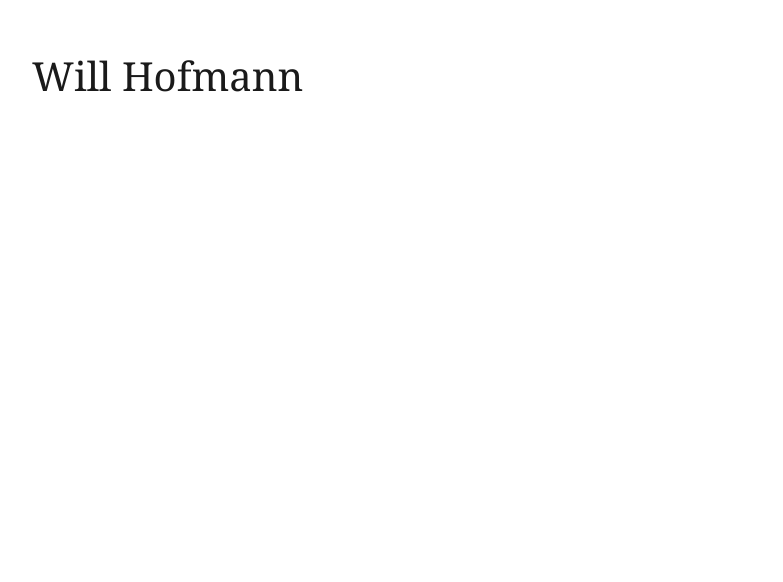
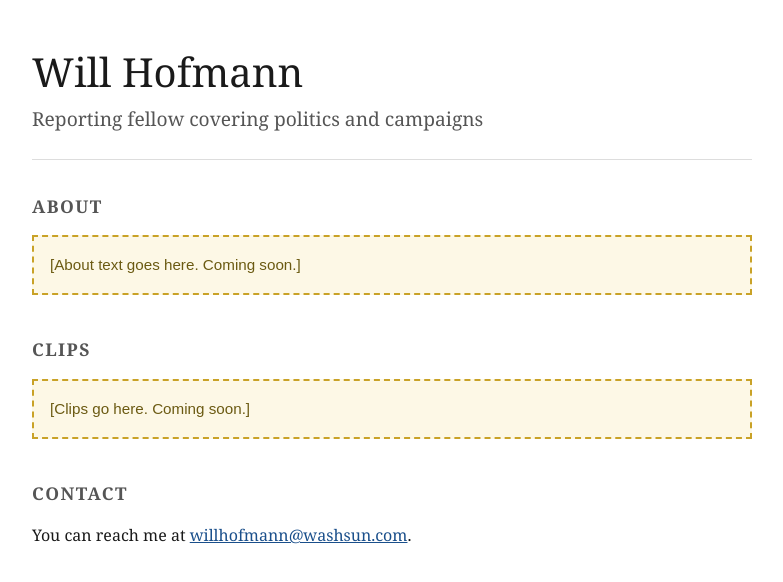
Before and after one commit to willhofmann2-cloud/website, a plain HTML site: page index.html in a window 1280 px wide. Shown: the whole page, without its empty margins (248-1031 px from the left). Drawn offline with Linux system fonts and the light colour scheme.

Commit message:
Build one-page site: headline, About, Clips, contact
Co-Authored-By: Claude Opus 5.5 <noreply@anthropic.com>
Claude-Session: https://claude.ai/code/session_0165iQa6mgsAsQFUzyyUC3xM

```diff
--- a/index.html
+++ b/index.html
@@ -9,6 +9,7 @@
       margin: 0;
       padding: 48px 16px;
       font-family: Georgia, "Times New Roman", serif;
+      line-height: 1.6;
       color: #1a1a1a;
       background: #ffffff;
     }
@@ -16,16 +17,68 @@
       max-width: 720px;
       margin: 0 auto;
     }
+    header {
+      border-bottom: 1px solid #ddd;
+      padding-bottom: 24px;
+      margin-bottom: 32px;
+    }
     h1 {
       font-size: 2.5rem;
       font-weight: normal;
+      line-height: 1.2;
       margin: 0;
+    }
+    .beat {
+      font-size: 1.2rem;
+      color: #555;
+      margin: 8px 0 0;
+    }
+    section {
+      margin-bottom: 40px;
+    }
+    h2 {
+      font-size: 1.1rem;
+      text-transform: uppercase;
+      letter-spacing: 0.08em;
+      color: #555;
+      margin: 0 0 12px;
+    }
+    .placeholder {
+      border: 2px dashed #c9a227;
+      background: #fdf8e6;
+      color: #6b5a12;
+      padding: 16px;
+      font-family: Arial, Helvetica, sans-serif;
+      font-size: 0.95rem;
+    }
+    a {
+      color: #1a4f8b;
     }
   </style>
 </head>
 <body>
   <main>
-    <h1>Will Hofmann</h1>
+    <header>
+      <h1>Will Hofmann</h1>
+      <p class="beat">Reporting fellow covering politics and campaigns</p>
+    </header>
+
+    <section id="about">
+      <h2>About</h2>
+      <!-- PLACEHOLDER: About text goes here -->
+      <p class="placeholder">[About text goes here. Coming soon.]</p>
+    </section>
+
+    <section id="clips">
+      <h2>Clips</h2>
+      <!-- PLACEHOLDER: stories go here -->
+      <p class="placeholder">[Clips go here. Coming soon.]</p>
+    </section>
+
+    <section id="contact">
+      <h2>Contact</h2>
+      <p>You can reach me at <a href="mailto:willhofmann@washsun.com">willhofmann@washsun.com</a>.</p>
+    </section>
   </main>
 </body>
 </html>
```
